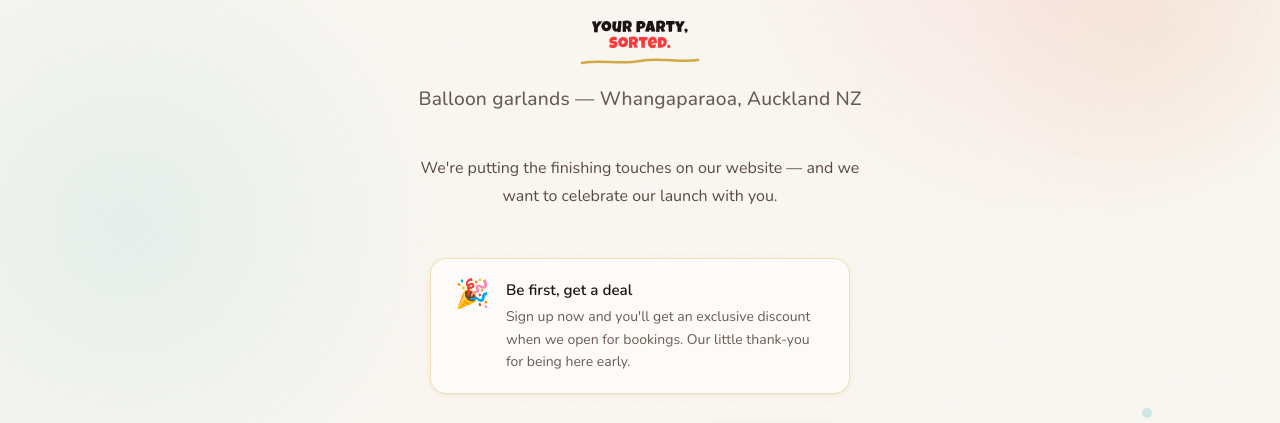
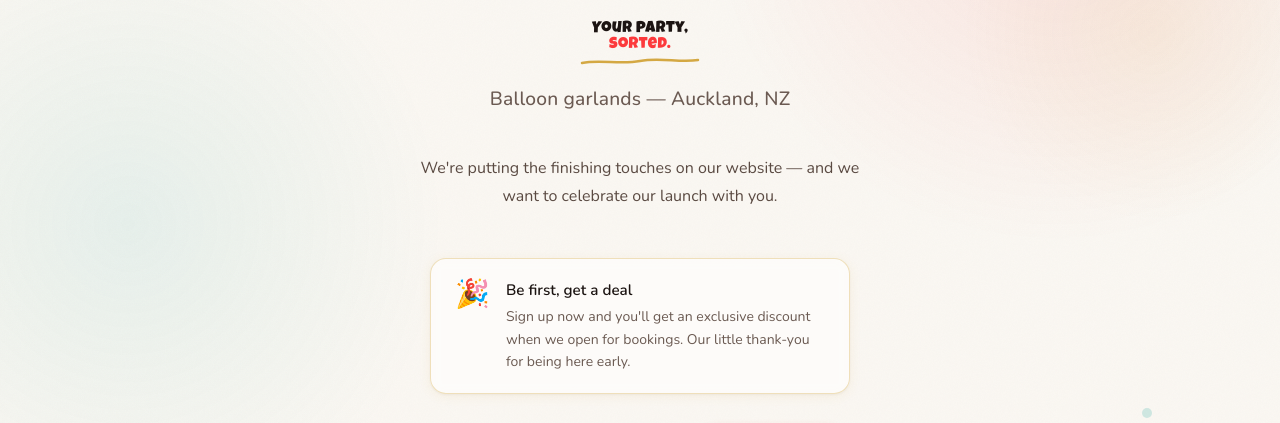
Before and after one commit to williamdelacey/HoorayHQStore, a plain HTML site: page index.html in a window 1280 px wide. Shown: the part 336-759 px from the top of the page. Drawn offline with nearby package versions, Linux system fonts and the light colour scheme; a script that the page names is missing.

Commit message:
Update location to Auckland, NZ
Co-Authored-By: Claude Sonnet 4.6 <noreply@anthropic.com>

```diff
--- a/index.html
+++ b/index.html
@@ -418,7 +418,7 @@
 
     <!-- Tagline -->
     <p class="tagline fade-3" style="margin-top:1.25rem;">
-      Balloon garlands — Whangaparaoa, Auckland NZ
+      Balloon garlands — Auckland, NZ
     </p>
 
     <!-- Body copy -->
```
